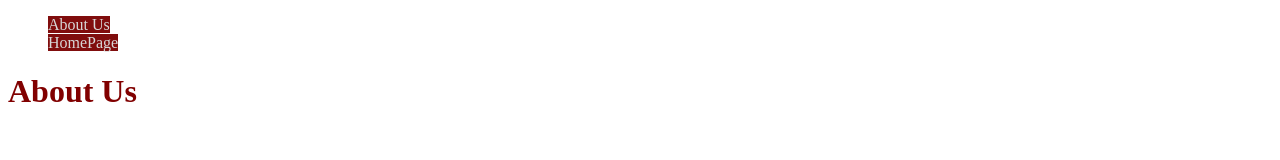
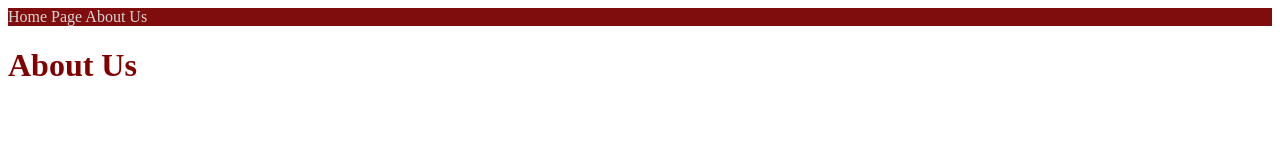
Before and after one commit to samian96/samian96.github.io, a plain HTML site: page about.html in a window 1280 px wide. Drawn offline with Linux system fonts and the light colour scheme.

Commit message:
Adjusted the nav1 id in css to straight line

```diff
--- a/about.html
+++ b/about.html
@@ -9,16 +9,8 @@
 <body>
     <header>
         <div id="nav1">
-            <nav>
-                <ul>
-                    <li>
-                        <a href="about.html">About Us</a>
-                    </li>
-                    <li>
-                        <a href="index.html">HomePage</a>
-                    </li>
-                </ul>
-            </nav>
+            <a href="index.html">Home Page</a>
+            <a href="about.html">About Us</a>
         </div>
         <h1>About Us</h1>
     </header>
--- a/main.css
+++ b/main.css
@@ -5,10 +5,11 @@ ul {
     text-decoration: none;
     list-style-type: none;
 }
-#nav1 a {
-
-    background-color:rgb(128, 13, 13) ;
+a {
     color: rgb(216, 216, 216);
     text-decoration: none;
-
 }
+#nav1 {
+    border-color: black;
+    background-color:rgb(128, 13, 13) ;
+}
```
Also changed, not shown: index.html (+2 -7 lines).
